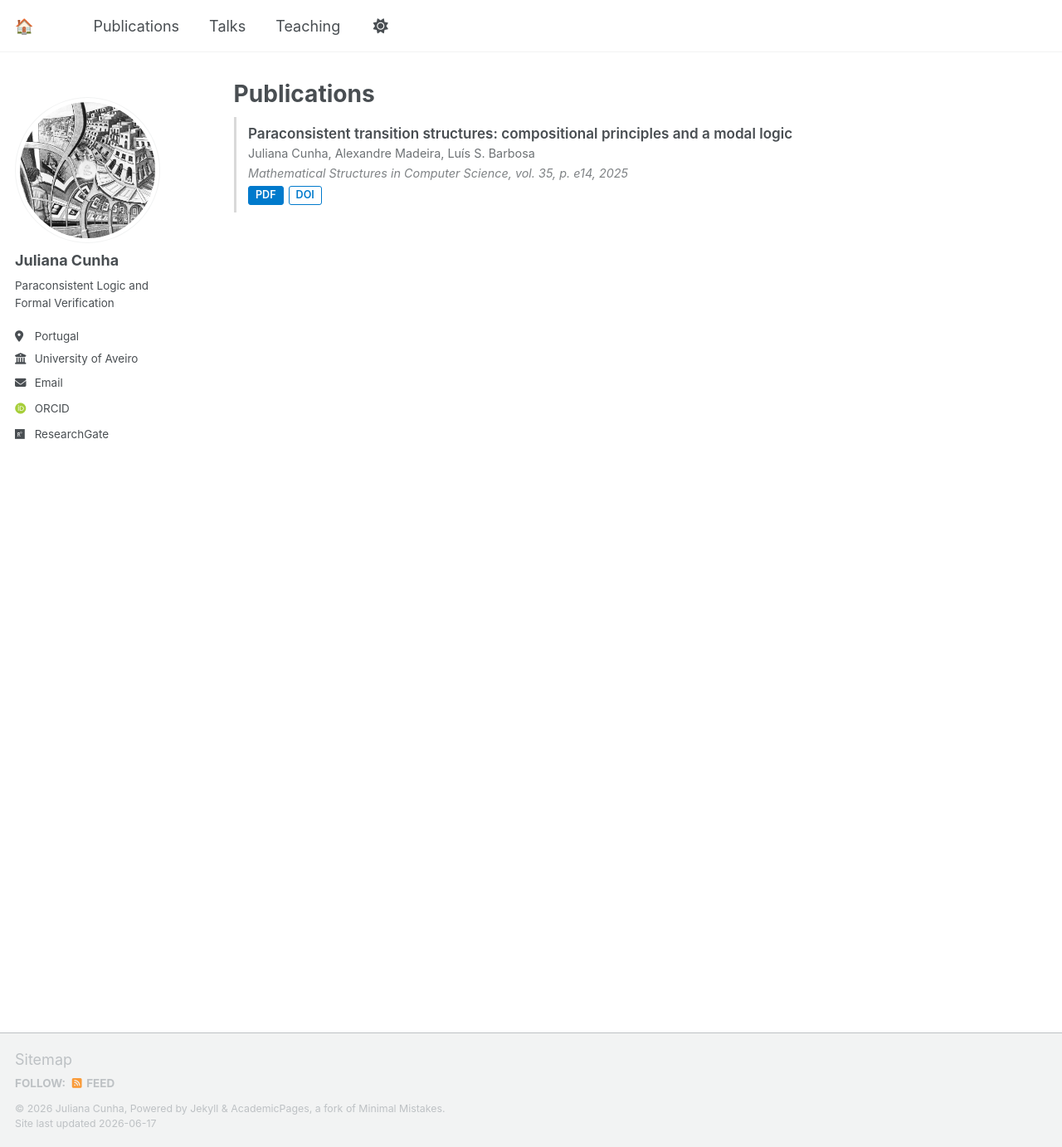
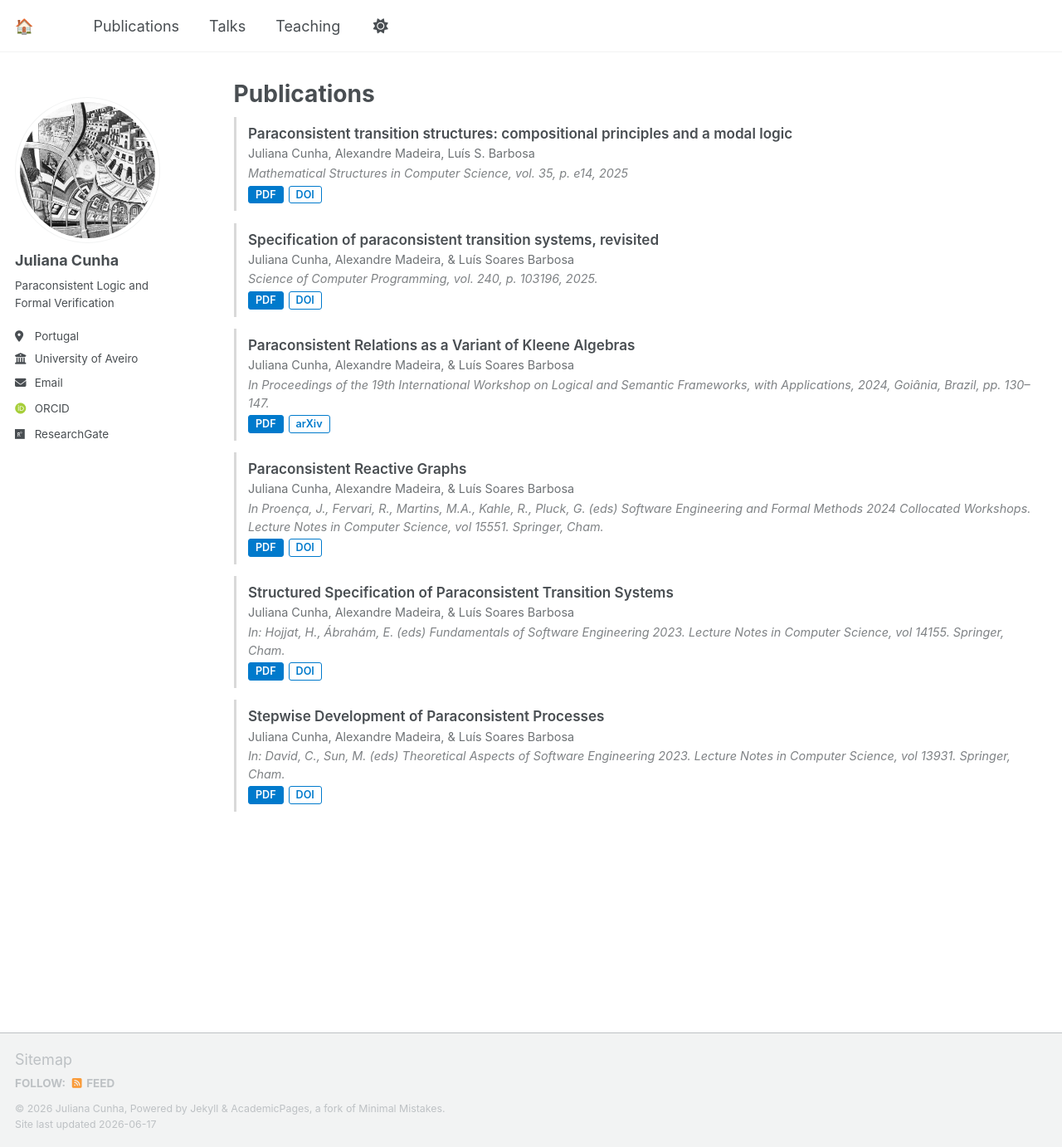
Before and after one commit to juliana-cunha/juliana-cunha.github.io, a Jekyll site: the page built from _pages/research.md, in a window 1280 px wide and 1382 px high. Shown: the whole window at 83% size. Built offline with Jekyll 4.4.1, drawn with Linux system fonts in a browser that asks for light colours; some web fonts are replaced; a script that is not in the unit is left out.

Commit message:
Update research.md

```diff
--- a/_pages/research.md
+++ b/_pages/research.md
@@ -1,59 +1,60 @@
 ---
-
 layout: archive
-
 title: "Publications"
-
 permalink: /publications/
-
 author_profile: true
-
 ---
 
 <style>
   .pub-container {
-    margin-bottom: 0.8rem; /* Reduced margin */
-    padding: 0.5rem 0.8rem; /* Reduced padding */
+    margin-bottom: 0.8rem; /* Tightened space between entries */
+    padding: 0.5rem 0.8rem; /* Tighter padding inside each entry */
     border-left: 3px solid rgba(128, 128, 128, 0.3);
+    background-color: transparent;
     transition: all 0.2s ease;
   }
+  /* Subtle highlight on hover that works beautifully in both light and dark modes */
   .pub-container:hover {
     border-left: 3px solid #007acc;
     background-color: rgba(128, 128, 128, 0.05);
   }
   .pub-title {
     font-weight: 600;
-    font-size: 0.95rem; /* Slightly smaller text */
+    font-size: 0.95rem; /* Slightly smaller for a sleeker look */
     line-height: 1.3;
+    color: inherit;
     display: block;
     margin-bottom: 2px;
   }
   .pub-authors {
-    font-size: 0.8rem; /* Smaller author text */
+    font-size: 0.8rem; /* Compact author text */
     opacity: 0.8;
     margin-bottom: 2px;
   }
   .pub-venue {
     font-style: italic;
-    font-size: 0.8rem; /* Smaller venue text */
+    font-size: 0.8rem; /* Compact venue text */
     opacity: 0.7;
-    display: block; /* Kept as block to manage layout better */
+    display: block;
     margin-bottom: 4px;
   }
-  /* Flexbox fix: keeps buttons on the same line */
+  /* Flexbox Fix: Absolutely forces buttons to remain on the same line */
   .pub-links {
     display: flex;
-    flex-wrap: nowrap; /* Forces buttons to stay on one line */
-    gap: 6px;
+    flex-wrap: nowrap; /* Prevents buttons from wrapping into a new line */
+    gap: 6px; /* Uniform spacing between badges */
     align-items: center;
+    margin-top: 2px;
   }
   .btn-pub {
-    padding: 1px 8px; /* Slimmer buttons */
-    font-size: 0.7rem; /* Smaller button text */
+    display: inline-block;
+    padding: 1px 8px; /* Slimmer layout */
+    font-size: 0.7rem; /* Tiny, clean text */
     font-weight: 600;
     border-radius: 3px;
     text-decoration: none !important;
     border: 1px solid #007acc;
+    line-height: 1.4;
   }
   .btn-pdf {
     background-color: #007acc;
@@ -71,6 +72,56 @@ author_profile: true
   <span class="pub-venue">Mathematical Structures in Computer Science, vol. 35, p. e14, 2025</span>
   <div class="pub-links">
     <a href="" class="btn-pub btn-pdf">PDF</a>
-    <a href="https://doi.org/10.1017/S0960129525100170" class="btn-pub btn-doi">DOI</a>
+    <a href="https://doi.org/10.1017/S0960129525100170" class="btn-pub btn-doi" target="_blank">DOI</a>
   </div>
 </div>
+
+<div class="pub-container">
+  <span class="pub-title">Specification of paraconsistent transition systems, revisited</span>
+  <div class="pub-authors">Juliana Cunha, Alexandre Madeira, & Luís Soares Barbosa</div>
+  <span class="pub-venue">Science of Computer Programming, vol. 240, p. 103196, 2025.</span>
+  <div class="pub-links">
+    <a href="https://juliana-cunha.github.io/files/papers/SCP23.pdf" class="btn-pub btn-pdf">PDF</a>
+    <a href="https://doi.org/10.1016/j.scico.2024.103196" class="btn-pub btn-doi" target="_blank">DOI</a>
+  </div>
+</div>
+
+<div class="pub-container">
+  <span class="pub-title">Paraconsistent Relations as a Variant of Kleene Algebras</span>
+  <div class="pub-authors">Juliana Cunha, Alexandre Madeira, & Luís Soares Barbosa</div>
+  <span class="pub-venue">In Proceedings of the 19th International Workshop on Logical and Semantic Frameworks, with Applications, 2024, Goiânia, Brazil, pp. 130–147.</span>
+  <div class="pub-links">
+    <a href="https://juliana-cunha.github.io/files/papers/LSFA24.pdf" class="btn-pub btn-pdf">PDF</a>
+    <a href="https://doi.org/10.48550/arXiv.2506.05840" class="btn-pub btn-doi" target="_blank">arXiv</a>
+  </div>
+</div>
+
+<div class="pub-container">
+  <span class="pub-title">Paraconsistent Reactive Graphs</span>
+  <div class="pub-authors">Juliana Cunha, Alexandre Madeira, & Luís Soares Barbosa</div>
+  <span class="pub-venue">In Proença, J., Fervari, R., Martins, M.A., Kahle, R., Pluck, G. (eds) Software Engineering and Formal Methods 2024 Collocated Workshops. Lecture Notes in Computer Science, vol 15551. Springer, Cham.</span>
+  <div class="pub-links">
+    <a href="https://juliana-cunha.github.io/files/papers/Reacts24.pdf" class="btn-pub btn-pdf">PDF</a>
+    <a href="https://doi.org/10.1007/978-3-031-94748-3_9" class="btn-pub btn-doi" target="_blank">DOI</a>
+  </div>
+</div>
+
+<div class="pub-container">
+  <span class="pub-title">Structured Specification of Paraconsistent Transition Systems</span>
+  <div class="pub-authors">Juliana Cunha, Alexandre Madeira, & Luís Soares Barbosa</div>
+  <span class="pub-venue">In: Hojjat, H., Ábrahám, E. (eds) Fundamentals of Software Engineering 2023. Lecture Notes in Computer Science, vol 14155. Springer, Cham.</span>
+  <div class="pub-links">
+    <a href="https://juliana-cunha.github.io/files/papers/FSEN23.pdf" class="btn-pub btn-pdf">PDF</a>
+    <a href="https://doi.org/10.1007/978-3-031-42441-0_1" class="btn-pub btn-doi" target="_blank">DOI</a>
+  </div>
+</div>
+
+<div class="pub-container">
+  <span class="pub-title">Stepwise Development of Paraconsistent Processes</span>
+  <div class="pub-authors">Juliana Cunha, Alexandre Madeira, & Luís Soares Barbosa</div>
+  <span class="pub-venue">In: David, C., Sun, M. (eds) Theoretical Aspects of Software Engineering 2023. Lecture Notes in Computer Science, vol 13931. Springer, Cham.</span>
+  <div class="pub-links">
+    <a href="https://juliana-cunha.github.io/files/papers/TASE23.pdf" class="btn-pub btn-pdf">PDF</a>
+    <a href="https://doi.org/10.1007/978-3-031-35257-7_20" class="btn-pub btn-doi" target="_blank">DOI</a>
+  </div>
+</div>
```
